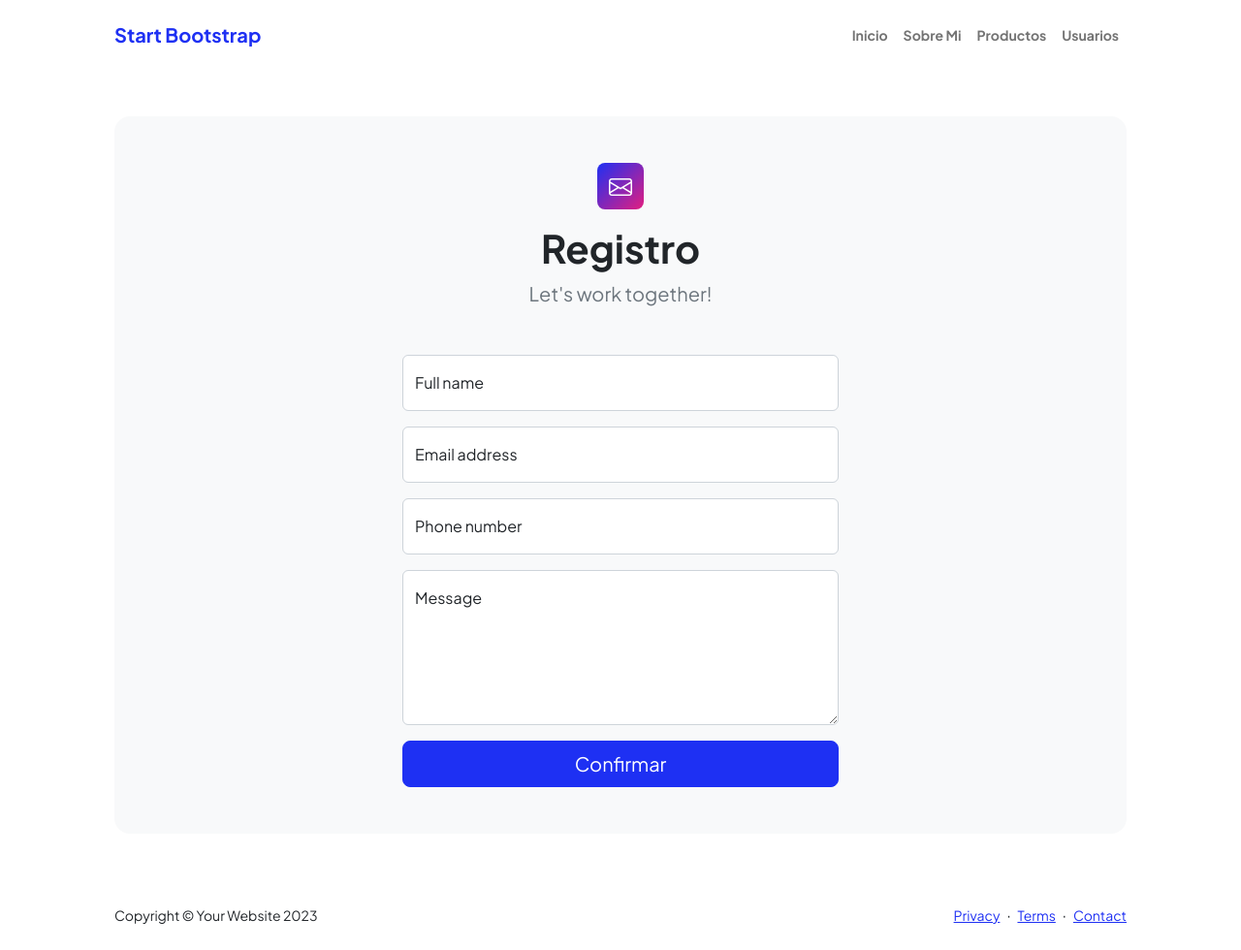
After one commit to SantiagoSzpakowski/EntregaFinal-Python, a Django app: page /registro/ in a window 1280 px wide. The commit adds this page. Shown: the whole page at 97% size. Run offline with Django 4.2, Linux system fonts and the light colour scheme; some libraries are stand-ins or nearby versions.

Commit message:
Agregue paginas Usuario y Registro

```diff
--- a/AppPrincipal/templates/appprincipal/index.html
+++ b/AppPrincipal/templates/appprincipal/index.html
@@ -31,7 +31,7 @@
                             <li class="nav-item"><a class="nav-link" href="{%url 'inicio'%}">Inicio</a></li>
                             <li class="nav-item"><a class="nav-link" href="{%url 'sobremi'%}">Sobre Mi</a></li>
                             <li class="nav-item"><a class="nav-link" href="{%url 'productos'%}">Productos</a></li>
-                            <li class="nav-item"><a class="nav-link" href="contact.html">Contact</a></li>
+                            <li class="nav-item"><a class="nav-link" href="{%url 'usuarios'%}">Usuarios</a></li>
                         </ul>
                     </div>
                 </div>
--- /dev/null
+++ b/AppPrincipal/templates/appprincipal/registro.html
@@ -0,0 +1,77 @@
+{% extends "appprincipal/index.html" %}
+{% load static %}
+
+<!DOCTYPE html>
+<html lang="en">
+<head>
+    <meta charset="UTF-8">
+    <meta name="viewport" content="width=device-width, initial-scale=1.0">
+    <title>Document</title>
+</head>
+<body class="d-flex flex-column">
+    {% block contenidoQueCambia %}
+    <section class="py-5">
+        <div class="container px-5">
+            <!-- Contact form-->
+            <div class="bg-light rounded-4 py-5 px-4 px-md-5">
+                <div class="text-center mb-5">
+                    <div class="feature bg-primary bg-gradient-primary-to-secondary text-white rounded-3 mb-3"><i class="bi bi-envelope"></i></div>
+                    <h1 class="fw-bolder">Registro</h1>
+                    <p class="lead fw-normal text-muted mb-0">Let's work together!</p>
+                </div>
+                <div class="row gx-5 justify-content-center">
+                    <div class="col-lg-8 col-xl-6">
+                        <form id="contactForm" data-sb-form-api-token="API_TOKEN">
+                            <!-- Name input-->
+                            <div class="form-floating mb-3">
+                                <input class="form-control" id="name" type="text" placeholder="Enter your name..." data-sb-validations="required" />
+                                <label for="name">Full name</label>
+                                <div class="invalid-feedback" data-sb-feedback="name:required">A name is required.</div>
+                            </div>
+                            <!-- Email address input-->
+                            <div class="form-floating mb-3">
+                                <input class="form-control" id="email" type="email" placeholder="name@example.com" data-sb-validations="required,email" />
+                                <label for="email">Email address</label>
+                                <div class="invalid-feedback" data-sb-feedback="email:required">An email is required.</div>
+                                <div class="invalid-feedback" data-sb-feedback="email:email">Email is not valid.</div>
+                            </div>
+                            <!-- Phone number input-->
+                            <div class="form-floating mb-3">
+                                <input class="form-control" id="phone" type="tel" placeholder="(123) 456-7890" data-sb-validations="required" />
+                                <label for="phone">Phone number</label>
+                                <div class="invalid-feedback" data-sb-feedback="phone:required">A phone number is required.</div>
+                            </div>
+                            <!-- Message input-->
+                            <div class="form-floating mb-3">
+                                <textarea class="form-control" id="message" type="text" placeholder="Enter your message here..." style="height: 10rem" data-sb-validations="required"></textarea>
+                                <label for="message">Message</label>
+                                <div class="invalid-feedback" data-sb-feedback="message:required">A message is required.</div>
+                            </div>
+                            <!-- Submit success message-->
+                            <!---->
+                            <!-- This is what your users will see when the form-->
+                            <!-- has successfully submitted-->
+                            <div class="d-none" id="submitSuccessMessage">
+                                <div class="text-center mb-3">
+                                    <div class="fw-bolder">Form submission successful!</div>
+                                    To activate this form, sign up at
+                                    <br />
+                                    <a href="https://startbootstrap.com/solution/contact-forms">https://startbootstrap.com/solution/contact-forms</a>
+                                </div>
+                            </div>
+                            <!-- Submit error message-->
+                            <!---->
+                            <!-- This is what your users will see when there is-->
+                            <!-- an error submitting the form-->
+                            <div class="d-none" id="submitErrorMessage"><div class="text-center text-danger mb-3">Error sending message!</div></div>
+                            <!-- Submit Button-->
+                            <div class="d-grid"><button class="btn btn-primary btn-lg" id="submitButton" type="submit">Confirmar</button></div>
+                        </form>
+                    </div>
+                </div>
+            </div>
+        </div>
+    </section>
+    {% endblock %}
+</body>
+</html>
--- a/AppPrincipal/urls.py
+++ b/AppPrincipal/urls.py
@@ -4,6 +4,8 @@ from django.urls import path
 urlpatterns = [
     path('', views.inicio),
     path('inicio/', views.inicio, name='inicio'),
+    path('sobremi/', views.sobremi, name='sobremi'),
     path('productos/', views.productos, name='productos'),
-    path('sobremi/', views.sobremi, name='sobremi'),
+    path('usuarios/', views.usuarios, name='usuarios'),
+    path('registro/', views.registroUsuario, name='registro'),
 ]
--- a/AppPrincipal/views.py
+++ b/AppPrincipal/views.py
@@ -10,3 +10,9 @@
 
 def sobremi(req):
     return render(req,'appprincipal/sobremi.html')
+
+def usuarios(req):
+    return render(req,'appprincipal/usuarios.html')
+
+def registroUsuario(req):
+    return render(req,'appprincipal/registro.html')
```
Also changed, not shown: AppPrincipal/templates/appprincipal/usuarios.html (renamed from AppPrincipal/templates/appprincipal/contact.html, +14 -65 lines).
